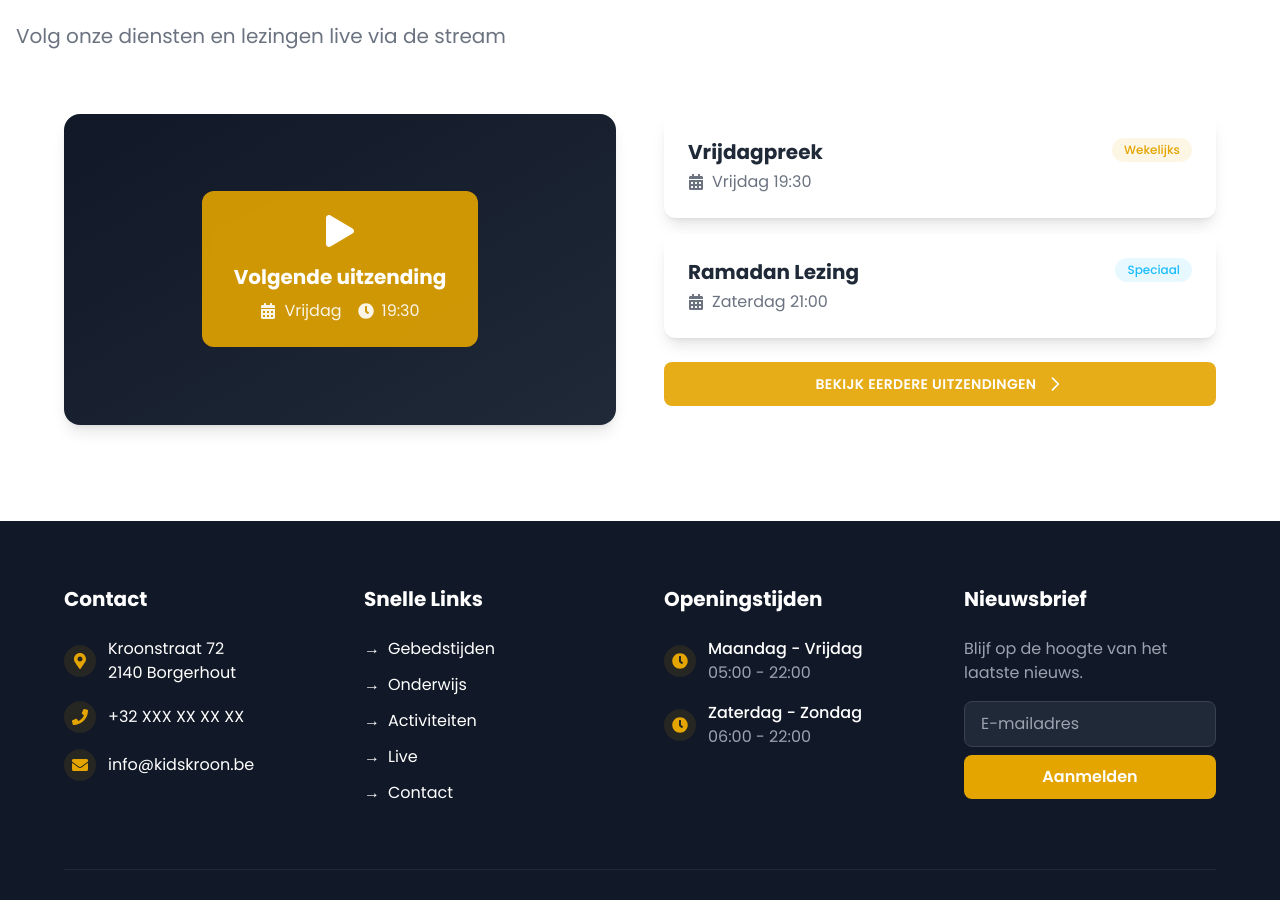
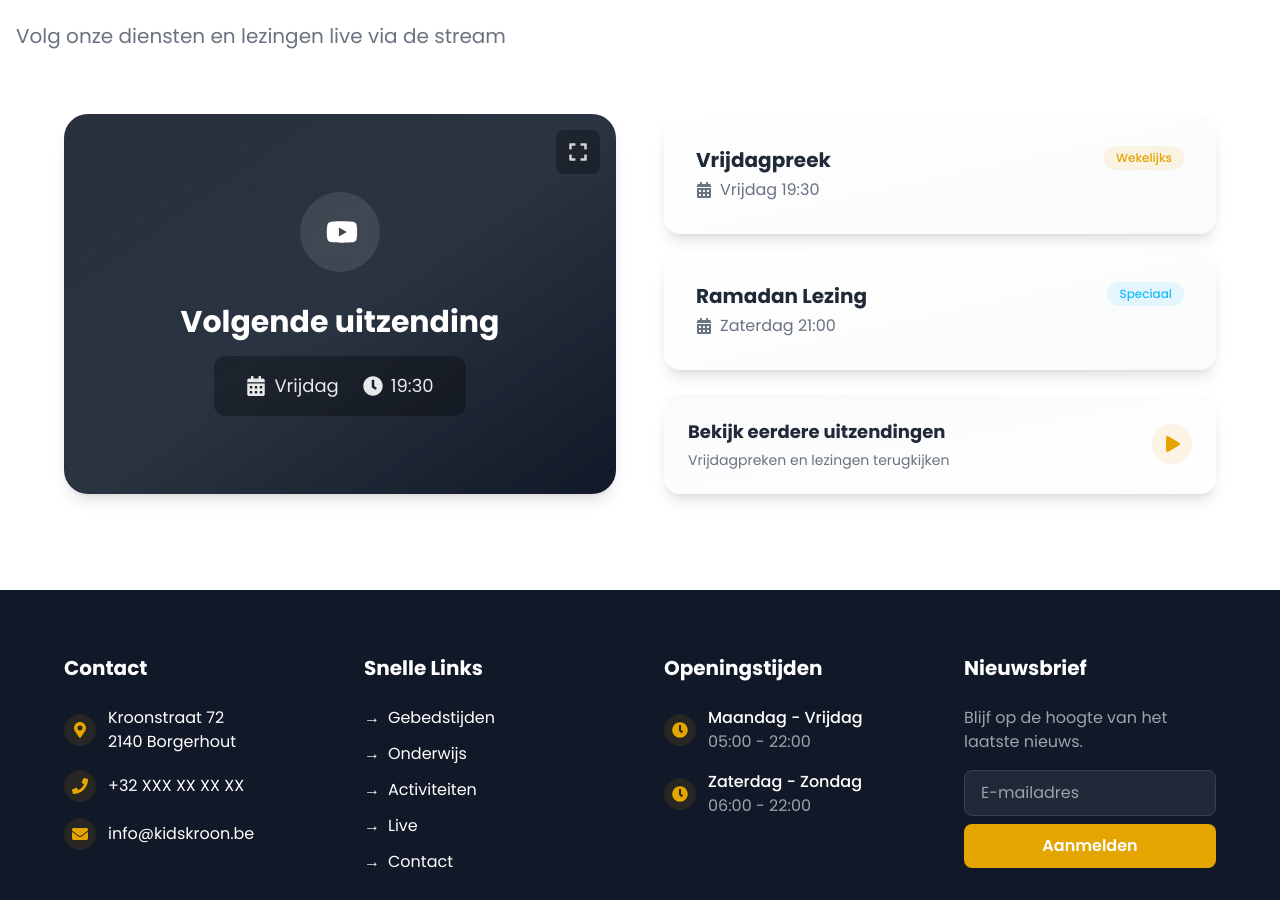
Before and after one commit to nabil-ziani/de-kroon, a Next.js app: page / in a window 1280 px wide. Shown: the part 3692-4592 px from the top of the page. Built offline with nearby package versions, Linux system fonts and the light colour scheme.

Commit message:
fix live section

```diff
--- a/components/live-section.tsx
+++ b/components/live-section.tsx
@@ -1,32 +1,57 @@
-import { FaPlay, FaCalendarAlt, FaClock } from 'react-icons/fa';
+import { FaPlay, FaCalendarAlt, FaClock, FaExpand, FaCompress, FaYoutube } from 'react-icons/fa';
+import { useState, useRef } from 'react';
 import Link from 'next/link';
 
 export default function LiveSection() {
+    const [isFullscreen, setIsFullscreen] = useState(false);
+    const videoContainerRef = useRef<HTMLDivElement>(null);
+
+    const toggleFullscreen = () => {
+        if (!document.fullscreenElement) {
+            videoContainerRef.current?.requestFullscreen();
+            setIsFullscreen(true);
+        } else {
+            document.exitFullscreen();
+            setIsFullscreen(false);
+        }
+    };
+
     return (
         <div className="max-w-6xl mx-auto">
-            <div className="grid md:grid-cols-2 gap-12 items-start">
+            <div className="grid md:grid-cols-2 gap-12 items-stretch">
                 {/* Live Stream Preview */}
-                <div className="bg-gradient-to-br from-gray-900 to-gray-800 rounded-2xl overflow-hidden aspect-video relative shadow-lg">
-                    <div className="absolute inset-0 flex items-center justify-center">
-                        <div className="text-center">
-                            <div className="bg-crown/90 backdrop-blur-sm text-white px-8 py-6 rounded-xl">
-                                <div className="flex items-center justify-center mb-4">
-                                    <FaPlay className="w-8 h-8 text-white" />
+                <div
+                    ref={videoContainerRef}
+                    className={`bg-gradient-to-br from-gray-900 via-gray-800 to-gray-900 rounded-3xl overflow-hidden relative shadow-lg min-h-full ${isFullscreen ? '!bg-black' : ''}`}
+                >
+                    <div className={`absolute inset-0 bg-gradient-to-br from-white/10 to-transparent ${isFullscreen ? 'hidden' : ''}`} />
+                    <div className="absolute inset-0">
+                        <div className="h-full flex items-center justify-center p-12">
+                            <div className="text-center relative z-10">
+                                <div className="w-20 h-20 bg-white/10 backdrop-blur-sm rounded-full flex items-center justify-center mx-auto mb-8">
+                                    <FaYoutube className="w-8 h-8 text-white ml-1" />
                                 </div>
-                                <h3 className="font-bold text-xl mb-2">Volgende uitzending</h3>
-                                <div className="flex items-center justify-center gap-4 text-white/90">
+                                <h3 className="text-3xl font-bold text-white mb-4">Volgende uitzending</h3>
+                                <div className="inline-flex items-center justify-center gap-6 bg-black/30 backdrop-blur-sm text-white/90 px-8 py-4 rounded-xl">
                                     <div className="flex items-center gap-2">
-                                        <FaCalendarAlt className="w-4 h-4" />
-                                        <span>Vrijdag</span>
+                                        <FaCalendarAlt className="w-5 h-5" />
+                                        <span className="text-lg">Vrijdag</span>
                                     </div>
                                     <div className="flex items-center gap-2">
-                                        <FaClock className="w-4 h-4" />
-                                        <span>19:30</span>
+                                        <FaClock className="w-5 h-5" />
+                                        <span className="text-lg">19:30</span>
                                     </div>
                                 </div>
                             </div>
                         </div>
                     </div>
+                    {/* Fullscreen button */}
+                    <button
+                        onClick={toggleFullscreen}
+                        className="absolute top-4 right-4 bg-black/30 hover:bg-black/50 p-3 rounded-lg transition-all duration-300 text-white/80 hover:text-white z-30"
+                    >
+                        {isFullscreen ? <FaCompress size={20} /> : <FaExpand size={20} />}
+                    </button>
                 </div>
 
                 {/* Schedule & Info */}
@@ -34,7 +59,7 @@ export default function LiveSection() {
                     <div className="space-y-6">
                         {/* Upcoming Streams */}
                         <div className="space-y-4">
-                            <div className="bg-white rounded-xl p-6 shadow-lg hover:shadow-xl transition-all duration-300">
+                            <div className="bg-gradient-to-br from-white to-gray-50 rounded-2xl p-8 shadow-lg hover:shadow-xl transition-all duration-300 group">
                                 <div className="flex justify-between items-start">
                                     <div>
                                         <h4 className="text-xl font-bold text-gray-800 mb-1">
@@ -53,7 +78,7 @@ export default function LiveSection() {
                                 </div>
                             </div>
 
-                            <div className="bg-white rounded-xl p-6 shadow-lg hover:shadow-xl transition-all duration-300">
+                            <div className="bg-gradient-to-br from-white to-gray-50 rounded-2xl p-8 shadow-lg hover:shadow-xl transition-all duration-300 group">
                                 <div className="flex justify-between items-start">
                                     <div>
                                         <h4 className="text-xl font-bold text-gray-800 mb-1">
@@ -76,22 +101,21 @@ export default function LiveSection() {
                         {/* Archive Link */}
                         <Link
                             href="/archief"
-                            className="inline-flex items-center justify-center bg-crown/90 hover:bg-crown text-white px-6 py-3 rounded-lg font-semibold transition-colors uppercase tracking-wide text-sm w-full"
+                            className="block bg-gradient-to-br from-gray-50 to-white p-6 rounded-2xl shadow-lg hover:shadow-xl transition-all duration-300 group"
                         >
-                            Bekijk eerdere uitzendingen
-                            <svg
-                                className="w-5 h-5 ml-2"
-                                fill="none"
-                                stroke="currentColor"
-                                viewBox="0 0 24 24"
-                            >
-                                <path
-                                    strokeLinecap="round"
-                                    strokeLinejoin="round"
-                                    strokeWidth={2}
-                                    d="M9 5l7 7-7 7"
-                                />
-                            </svg>
+                            <div className="flex items-center justify-between">
+                                <div>
+                                    <h4 className="text-lg font-bold text-gray-800 mb-1">
+                                        Bekijk eerdere uitzendingen
+                                    </h4>
+                                    <p className="text-gray-500 text-sm">
+                                        Vrijdagpreken en lezingen terugkijken
+                                    </p>
+                                </div>
+                                <div className="w-10 h-10 bg-crown/10 rounded-full flex items-center justify-center transform transition-transform duration-300 group-hover:scale-110">
+                                    <FaPlay className="w-4 h-4 text-crown ml-0.5" />
+                                </div>
+                            </div>
                         </Link>
                     </div>
                 </div>
```
